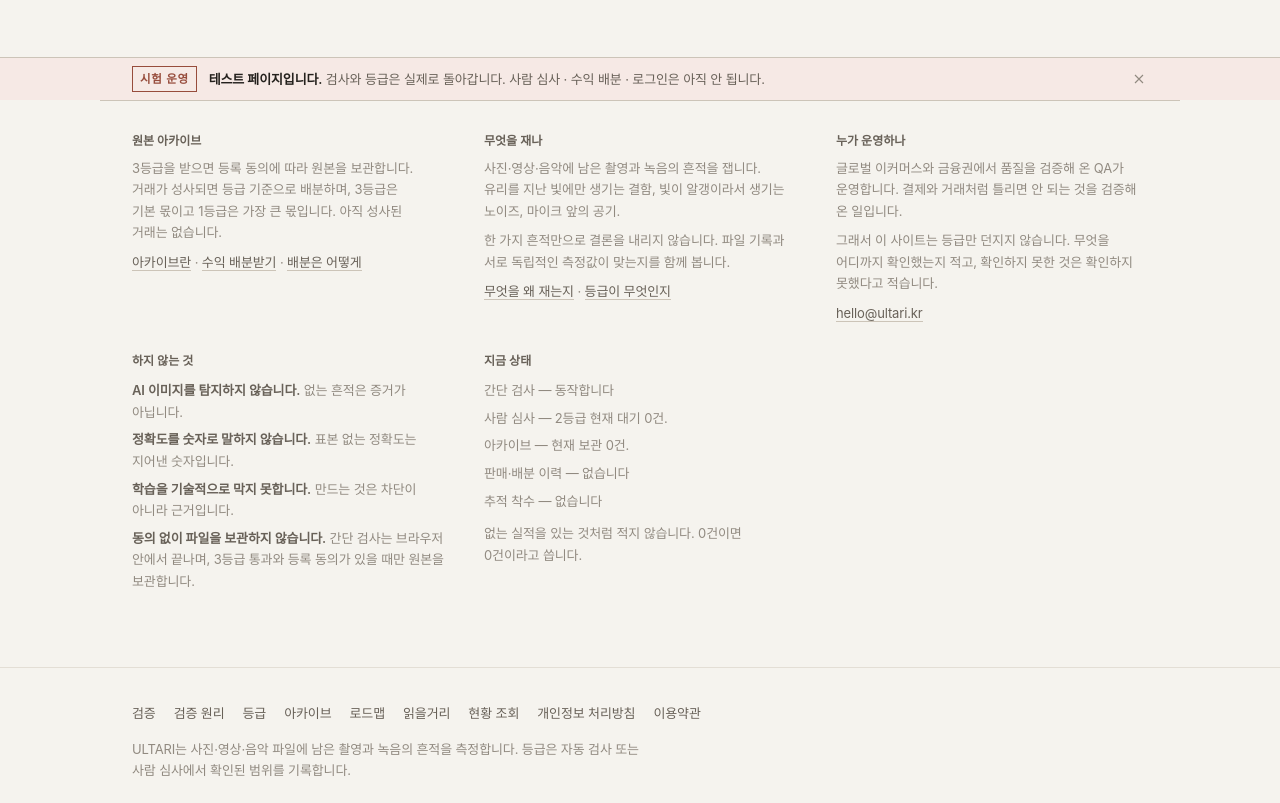
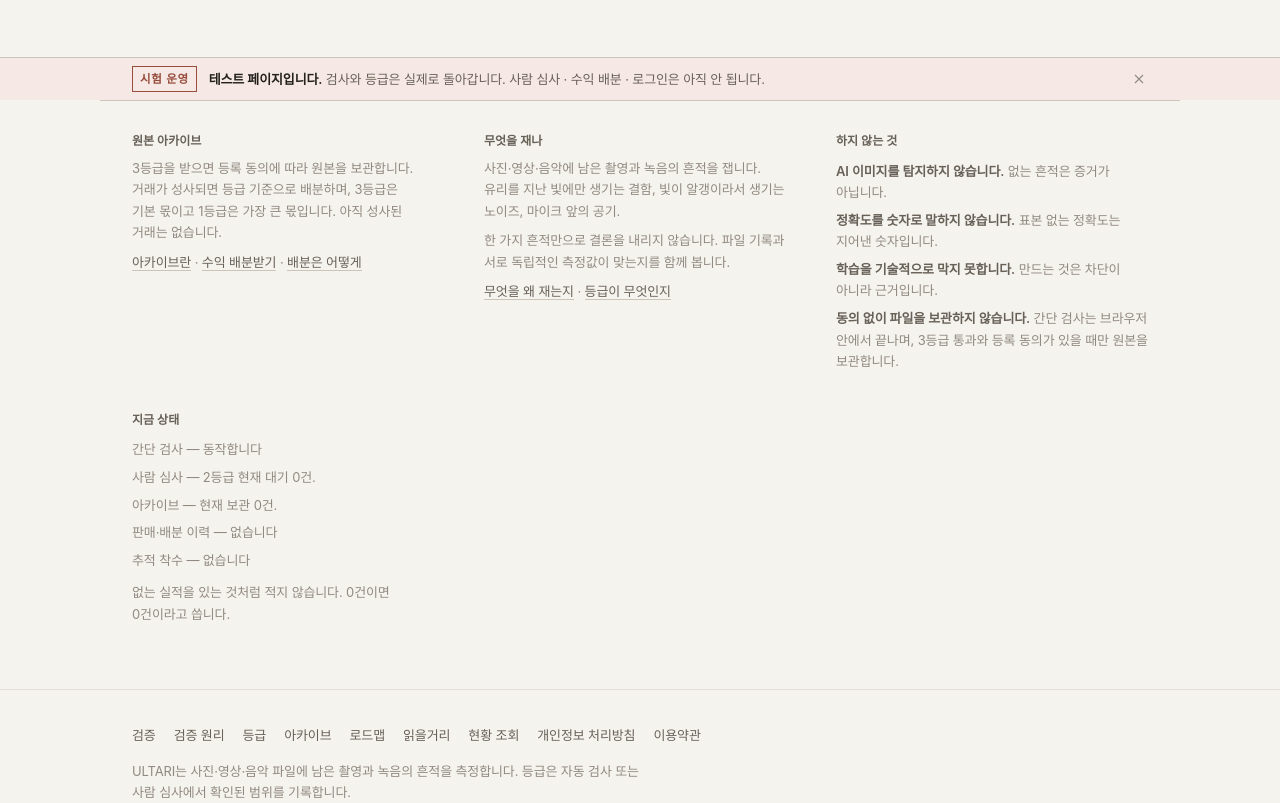
Before and after one commit to YunseobSongQA/ULTARI, a website built with Vite: page about.html in a window 1280 px wide. Shown: the part 700-1503 px from the top of the page. Built offline with nearby package versions, Linux system fonts and the light colour scheme; a web font is replaced by a local one.

Commit message:
소개 운영자 안내 제거

```diff
--- a/about.html
+++ b/about.html
@@ -118,13 +118,6 @@
       </section>
 
       <section>
-        <h2>누가 운영하나</h2>
-        <p>글로벌 이커머스와 금융권에서 품질을 검증해 온 QA가 운영합니다. 결제와 거래처럼 틀리면 안 되는 것을 검증해 온 일입니다.</p>
-        <p>그래서 이 사이트는 등급만 던지지 않습니다. 무엇을 어디까지 확인했는지 적고, 확인하지 못한 것은 확인하지 못했다고 적습니다.</p>
-        <p><a data-contact href="mailto:hello@ultari.kr">hello@ultari.kr</a></p>
-      </section>
-
-      <section>
         <h2>하지 않는 것</h2>
         <ul>
           <li><b>AI 이미지를 탐지하지 않습니다.</b> 없는 흔적은 증거가 아닙니다.</li>
```
